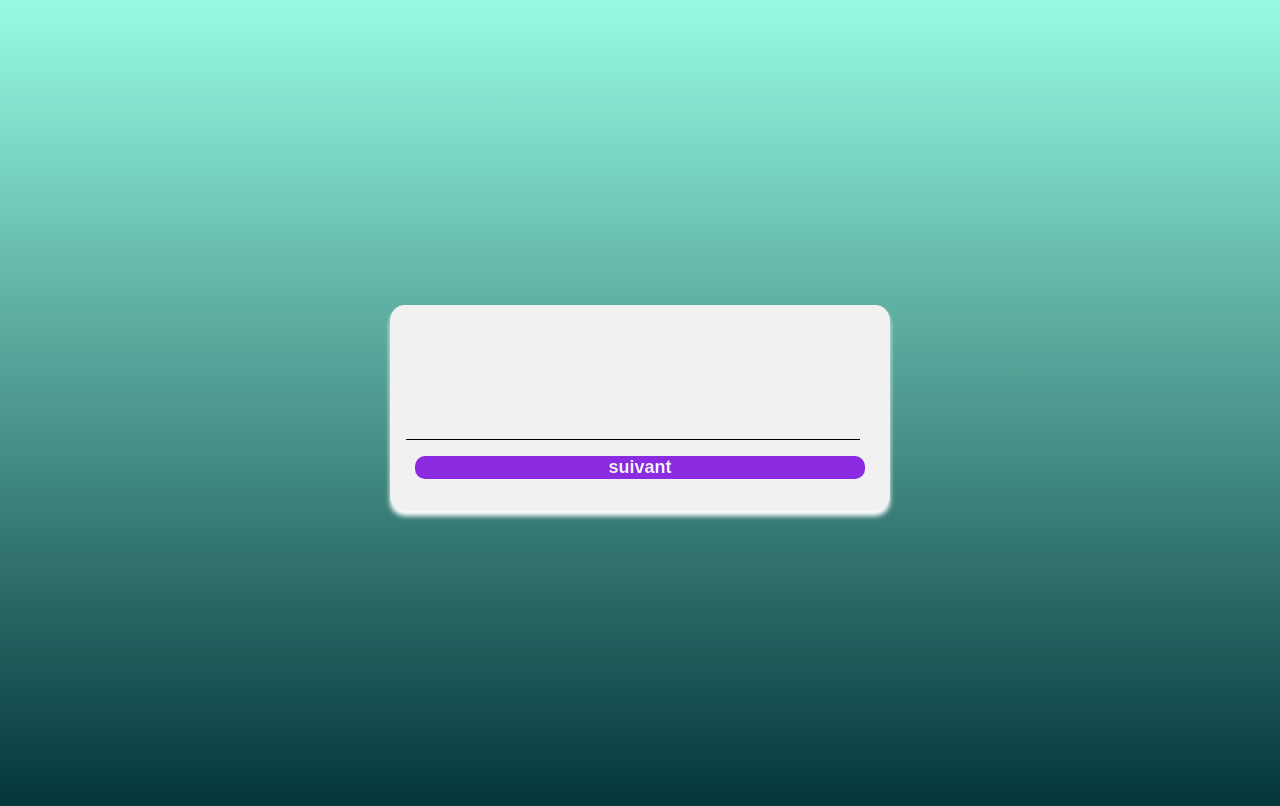
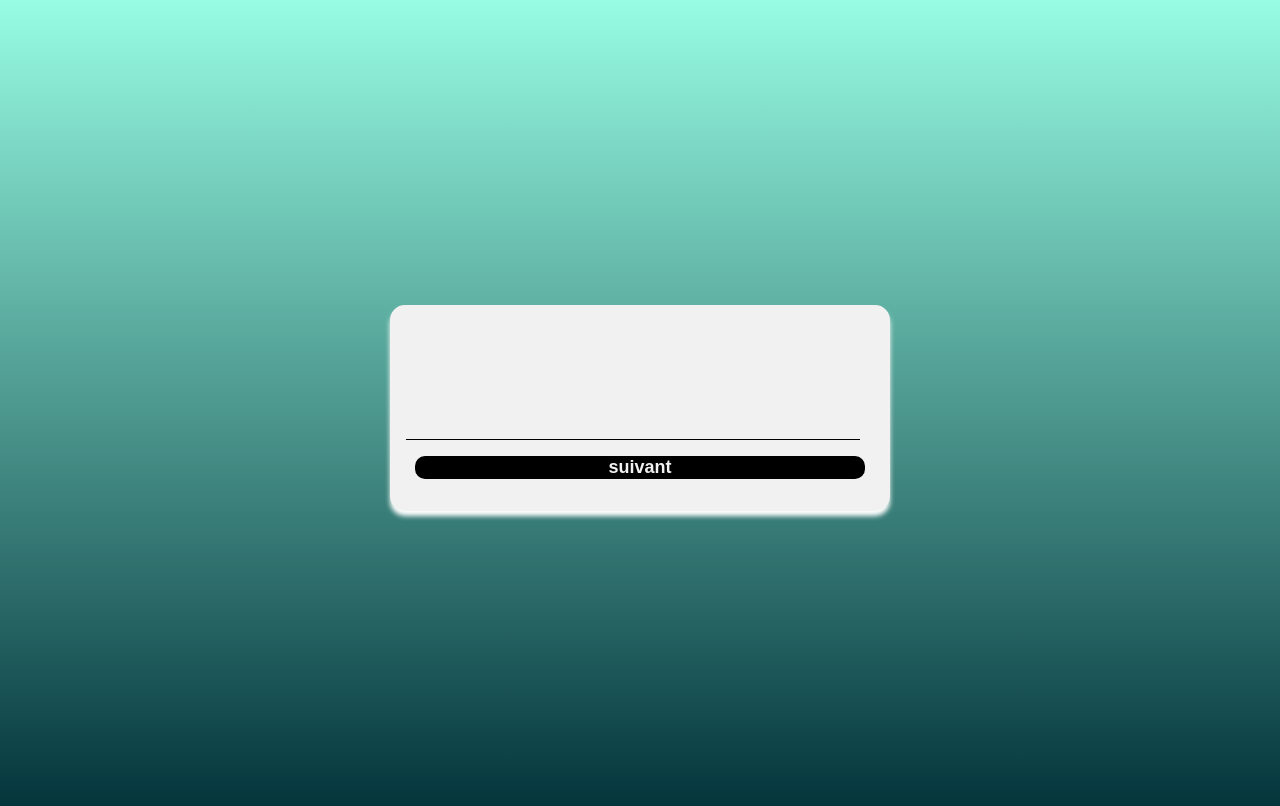
Before and after one commit to bafuta/projet-EMANGO, a plain HTML site: page projet.html in a window 1280 px wide. In both pictures the pointer is over the button "suivant". Drawn offline with Linux system fonts and the light colour scheme.

Commit message:
modifie en css

```diff
--- a/style.css
+++ b/style.css
@@ -67,7 +67,7 @@ button{
 
 }
 button:hover {
-    background: blueviolet;
+    background: #000;
 }
 #resultatfinal {
     text-align: center;
```
